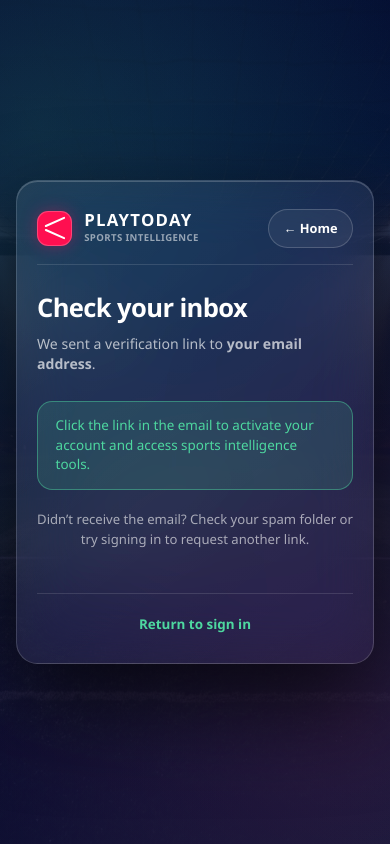
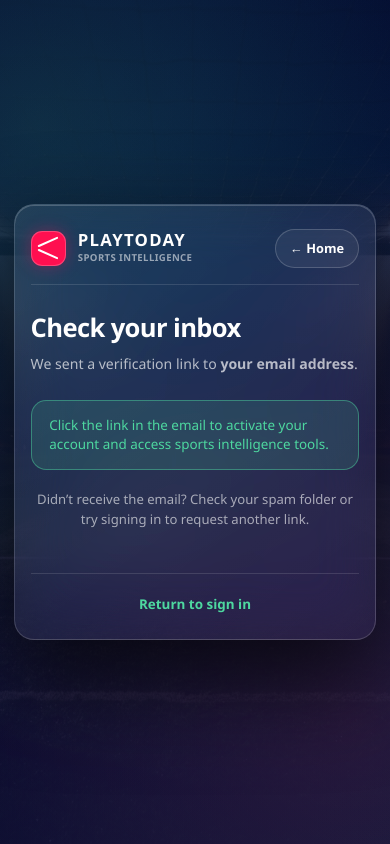
Before and after one commit to decodelover/Playtoday, a Next.js app in the folder apps/web/: page /verify in a window 390 px wide. Built offline with nearby package versions, Linux system fonts and the light colour scheme; no server answers.

Commit message:
fix(ui): enforce mobile viewport bounds and eliminate horizontal layout overflow

```diff
--- a/apps/web/src/app/(auth)/auth.module.css
+++ b/apps/web/src/app/(auth)/auth.module.css
@@ -2,9 +2,12 @@
   position: relative;
   display: grid;
   min-height: 100dvh;
+  width: 100%;
+  max-width: 100%;
   place-items: center;
   padding: 3rem 1.5rem;
-  overflow: hidden;
+  overflow-x: hidden;
+  box-sizing: border-box;
   background-color: #01002c;
   background-image:
     radial-gradient(circle at 10% 15%, rgb(78 216 160 / 16%), transparent 30rem),
@@ -263,12 +266,15 @@
 
 @media (max-width: 480px) {
   .authShell {
-    padding: 1.5rem 1rem;
+    padding: 1.25rem 0.85rem;
   }
 
   .authCard {
-    padding: 1.75rem 1.25rem;
-    border-radius: 1.35rem;
+    width: 100%;
+    max-width: 100%;
+    box-sizing: border-box;
+    padding: 1.5rem 1rem;
+    border-radius: 1.25rem;
   }
 }
 
--- a/apps/web/src/app/app-shell/shell.module.css
+++ b/apps/web/src/app/app-shell/shell.module.css
@@ -30,6 +30,9 @@
 }
 .workspace {
   min-width: 0;
+  width: 100%;
+  max-width: 100%;
+  overflow-x: hidden;
   min-height: 100dvh;
   margin-left: var(--shell-sidebar);
   transition: margin-left var(--pt-motion-duration-moderate)
@@ -265,6 +268,8 @@
 .main {
   width: 100%;
   max-width: 96rem;
+  box-sizing: border-box;
+  overflow-x: hidden;
   margin-inline: auto;
   padding: clamp(var(--pt-space-5), 3vw, var(--pt-space-10))
     var(--pt-layout-gutter-dashboard);
--- a/apps/web/src/app/globals.css
+++ b/apps/web/src/app/globals.css
@@ -5,10 +5,19 @@
   box-sizing: border-box;
 }
 
+html,
+body {
+  width: 100%;
+  max-width: 100%;
+  overflow-x: hidden;
+  overscroll-behavior-x: none;
+}
+
 html {
   min-width: 20rem;
   min-height: 100%;
   background: var(--pt-background-app);
+  -webkit-text-size-adjust: 100%;
 }
 
 body {
@@ -24,6 +33,29 @@ body {
   color: var(--pt-text-primary);
   font-family: var(--pt-font-sans);
   text-rendering: optimizeLegibility;
+}
+
+img,
+video,
+iframe,
+svg,
+canvas {
+  max-width: 100%;
+  height: auto;
+}
+
+p,
+h1,
+h2,
+h3,
+h4,
+h5,
+h6,
+span,
+label,
+td,
+th {
+  overflow-wrap: break-word;
 }
 
 button,
--- a/apps/web/src/app/onboarding/onboarding.module.css
+++ b/apps/web/src/app/onboarding/onboarding.module.css
@@ -1,5 +1,9 @@
 .onboardingShell {
   min-height: 100vh;
+  width: 100%;
+  max-width: 100%;
+  overflow-x: hidden;
+  box-sizing: border-box;
   background-color: var(--color-ink-base, #070b12);
   color: var(--color-text-primary, #f1f5f9);
   display: flex;
--- a/apps/web/src/app/public-shell/shell.module.css
+++ b/apps/web/src/app/public-shell/shell.module.css
@@ -10,7 +10,9 @@
   --public-slate: #4d4c68;
   --public-white: #ffffff;
   min-height: 100dvh;
-  overflow: clip;
+  width: 100%;
+  max-width: 100%;
+  overflow-x: hidden;
   background: var(--public-white);
   color: var(--public-navy);
   color-scheme: light;
```
Also changed, not shown: apps/web/src/components/public/home/home.module.css (+32 -8 lines), 1 other file (tests, documents, lock files or other folders).
